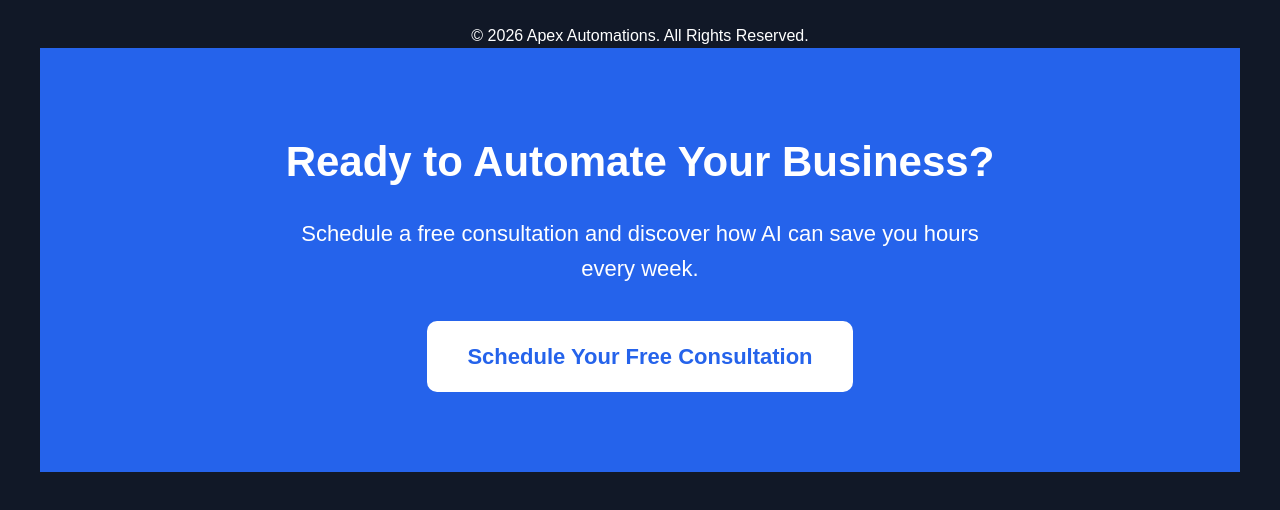
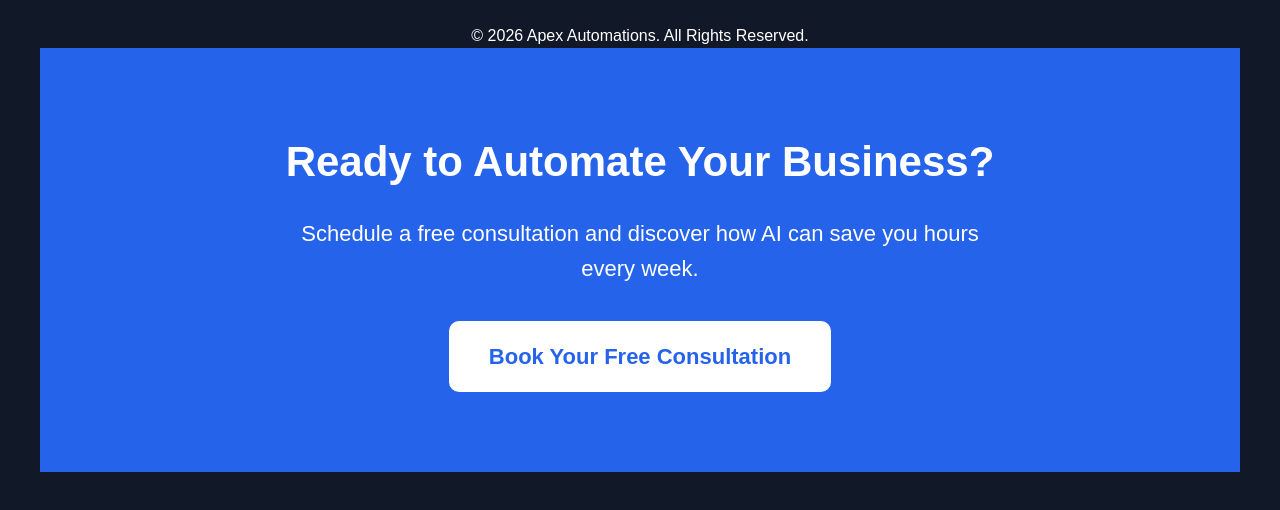
Before and after one commit to apexautomationsco629-bot/apexautomations, a plain HTML site: page index.html in a window 1280 px wide. Shown: the part 3090-3600 px from the top of the page. Drawn offline with Linux system fonts and the light colour scheme.

Commit message:
Update index.html

```diff
--- a/index.html
+++ b/index.html
@@ -254,7 +254,7 @@ Contact Us
         Schedule a free consultation and discover how AI can save you hours every week.
     </p>
 
-    <a href="apexautomationsco629@gmail.com"
+    <a href="<a href="mailto:apexautomationsco629@gmail.com""
        style="display:inline-block;
               padding:18px 40px;
               background:white;
@@ -263,7 +263,7 @@ Contact Us
               font-weight:bold;
               text-decoration:none;
               border-radius:10px;">
-        Schedule Your Free Consultation
+        Book Your Free Consultation
     </a>
 </section>
 </footer>
```
